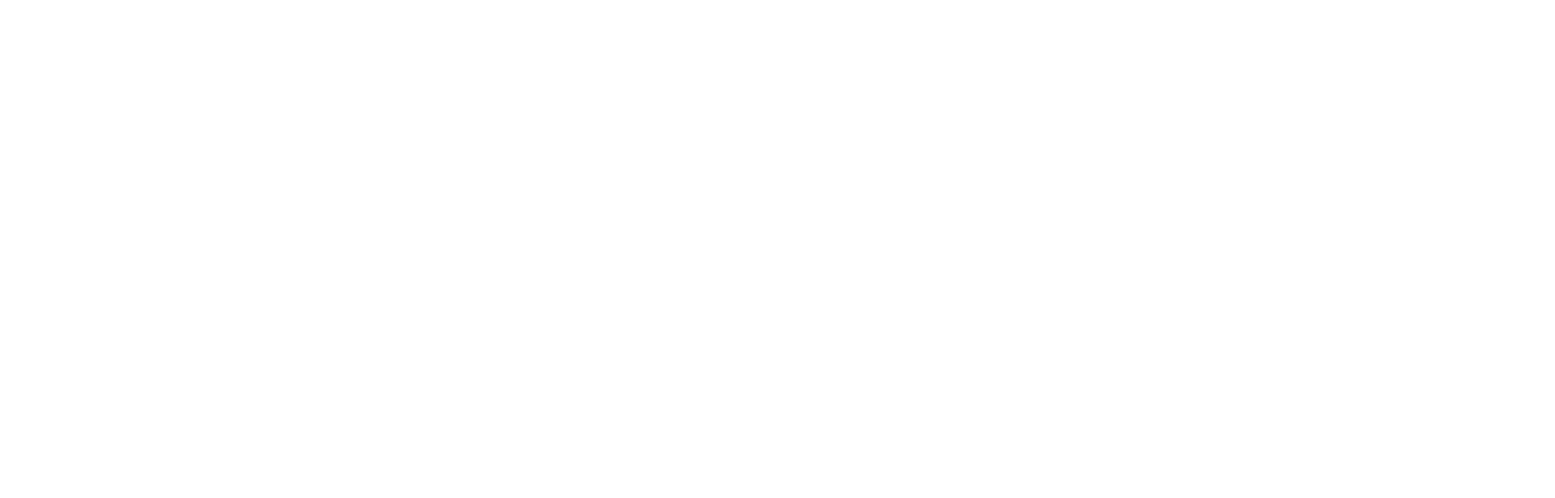
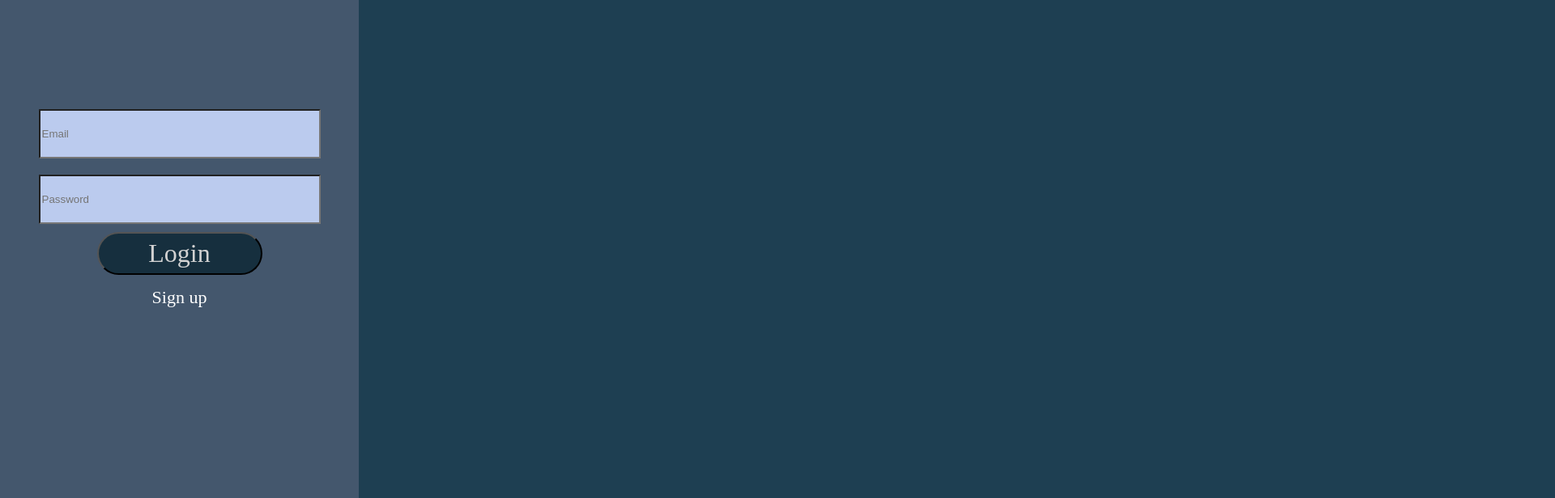
Before and after one commit to IRyLeXI/frontReact, a React (Create React App) app: page /login in a window 1280 px wide. Shown: the part 280-896 px from the top of the page at 81% size, 1920 px wide, since content can reach past the window. Before the commit the page ends 800 px from the top, so only its background shows below. Built offline with nearby package versions, Linux system fonts and the light colour scheme; no server answers.

Commit message:
added login page

```diff
--- a/package.json
+++ b/package.json
@@ -9,6 +9,7 @@
     "axios": "^1.5.1",
     "react": "^18.2.0",
     "react-dom": "^18.2.0",
+    "react-router-dom": "^6.18.0",
     "react-scripts": "5.0.1",
     "web-vitals": "^2.1.4"
   },
--- a/src/App.js
+++ b/src/App.js
@@ -1,31 +1,29 @@
-import React, { useEffect, useState } from 'react';
-import axios from 'axios'; // Імпорт Axios
+import React from 'react';
+import { useNavigate } from 'react-router-dom';
 
 function App() {
-    const [numbers, setNumbers] = useState([]); // Стан для зберігання чисел
+    const navigate = useNavigate();
 
-    useEffect(() => {
-        // Виконуємо GET-запит до бекенду після завантаження компонента
-        axios.get('https://madenbackend.azurewebsites.net/Home/getAll/Clothes')
-            .then(response => {
-                // Отримали дані від бекенду
-                setNumbers(response.data);
-            })
-            .catch(error => {
-                console.error('Помилка отримання даних від сервера:', error);
-            });
-    }, []);
+    const goToLogin = () => {
+        navigate('/login');
+    };
+
+    const goToRegister = () => {
+        navigate('/register');
+    };
 
     return (
-        <div className="App">
-            <header className="App-header">
-                <p>Список чисел з сервера:</p>
-                <ul>
-                    {numbers.map((number, index) => (
-                        <li key={index}>{number}</li>
-                    ))}
-                </ul>
-            </header>
+        <div>
+            <h1>Ласкаво просимо!</h1>
+            <p>Виберіть дію:</p>
+            <ul>
+                <li>
+                    <button onClick={goToLogin}>Логін</button>
+                </li>
+                <li>
+                    <button onClick={goToRegister}>Реєстрація</button>
+                </li>
+            </ul>
         </div>
     );
 }
--- /dev/null
+++ b/src/AppRouter.js
@@ -0,0 +1,21 @@
+import React from 'react';
+import { BrowserRouter as Router, Route, Routes } from 'react-router-dom';
+import App from './App';
+import MainPage from './Pages/MainPage/MainPage';
+import Login from './Pages/login/Login';
+import Register from './Pages/Register/Register';
+
+function AppRouter() {
+    return (
+        <Router>
+            <Routes>
+                <Route path="/main" element={<MainPage />} />
+                <Route path="/login" element={<Login />} />
+                <Route path="/register" element={<Register />} />
+                <Route path="/" element={<App />} />
+            </Routes>
+        </Router>
+    );
+}
+
+export default AppRouter;
--- /dev/null
+++ b/src/Pages/MainPage/MainPage.js
@@ -0,0 +1,7 @@
+import { useNavigate, Link } from 'react-router-dom';
+import React, { useState } from 'react';
+function  mainPage()
+{
+    return(<div>main page</div>)
+}
+export default mainPage;
--- /dev/null
+++ b/src/Pages/Register/Register.js
@@ -0,0 +1,19 @@
+import React, { useState } from 'react';
+import { useNavigate, Link } from 'react-router-dom';
+import axios from 'axios';
+
+function Register()
+{
+    const navigate = useNavigate();
+    const [username, setUsername] = useState('');
+    const [password, setPassword] = useState('');
+    const [password2, setPassword2] = useState('');
+
+    return(
+        <div>
+
+        </div>
+    )
+
+}
+export default Register;
--- /dev/null
+++ b/src/Pages/login/Login.css
@@ -0,0 +1,59 @@
+.loginPage {
+    display: flex;
+}
+
+.loginPanel {
+    width: 443px;
+    height: 1024px;
+    flex-shrink: 0;
+    background: #44576D;
+    display: flex;
+    flex-direction: column;
+    align-items: center;
+    justify-content: center;
+    text-align: center;
+
+}
+
+.input1,
+.input2 {
+    width: 340px;
+    height: 55px;
+    background: linear-gradient(0deg, #BBCBEE 0%, #BBCBEE 100%), linear-gradient(0deg, #C1E8FF 0%, #C1E8FF 100%), #41877E;
+    margin: 10px;
+}
+
+.registerText {
+    width: 231px;
+    height: 103px;
+    flex-shrink: 0;
+    color: #FFF;
+    font-family: Outfit;
+    font-size: 22px;
+    font-style: normal;
+    font-weight: 400;
+    line-height: normal;
+    position: absolute; /* Встановіть position: absolute для тексту реєстрації */
+    bottom: 40px; /* Встановіть відстань внизу в 40 пікселів */
+}
+
+
+.MainPanel {
+    width: 1478px;
+    height: 1024px;
+    flex-shrink: 0;
+    background: #1E3F52;
+}
+
+.button {width: 204px;
+    height: 53px;
+    flex-shrink: 0;
+    color: #D2D2D2;
+    font-family: Outfit;
+    font-size: 32px;
+    font-style: normal;
+    font-weight: 400;
+    line-height: normal;
+    border-radius: 68px;
+    background: #162F3E;
+}
--- /dev/null
+++ b/src/Pages/login/Login.js
@@ -0,0 +1,54 @@
+import React, { useState } from 'react';
+import { useNavigate, Link } from 'react-router-dom';
+import axios from 'axios';
+import styles from './Login.css';
+
+function Login() {
+    const navigate = useNavigate();
+    const [username, setUsername] = useState('');
+    const [password, setPassword] = useState('');
+    const handleLogin = async () => {
+        try {
+            // Відправте дані на сервер за допомогою Axios
+            const response = await axios.post('http://localhost:8080/api/login', {
+                username,
+                password,
+            });
+
+            if (response.status === 200) {
+                // Якщо ви успішно авторизувалися, перенаправте на іншу сторінку, наприклад, "головна"
+                navigate('/main');
+            } else {
+                // Обробка інших статусів відповіді, якщо потрібно
+                console.error('Помилка авторизації');
+            }
+        } catch (error) {
+            // Обробка помилок, які виникли під час відправлення запиту
+            console.error('Помилка відправлення запиту:', error.message);
+        }
+    };
+    return (
+        <div className="loginPage">
+            <div className="loginPanel">
+
+                <div>
+                    <input className="input1"
+                           value={username}
+                           placeholder="Email"
+                           onChange={(e) => setUsername(e.target.value)}/>
+                    <input className="input2" type="password"
+                           placeholder="Password"
+                           value={password}
+                           onChange={(e) => setPassword(e.target.value)}/>
+                    <button className="button"
+                            onClick={handleLogin} >Login</button>
+                </div>
+                <p className="registerText">Sign up</p>
+            </div>
+            <div className="MainPanel"></div>
+        </div>
+    );
+}
+
+
+export default Login;
--- a/src/index.js
+++ b/src/index.js
@@ -1,17 +1,11 @@
 import React from 'react';
-import ReactDOM from 'react-dom/client';
+import ReactDOM from 'react-dom';
+import AppRouter from './AppRouter';
 import './index.css';
-import App from './App';
-import reportWebVitals from './reportWebVitals';
 
-const root = ReactDOM.createRoot(document.getElementById('root'));
-root.render(
-  <React.StrictMode>
-    <App />
-  </React.StrictMode>
+ReactDOM.render(
+    <React.StrictMode>
+        <AppRouter />
+    </React.StrictMode>,
+    document.getElementById('root')
 );
-
-// If you want to start measuring performance in your app, pass a function
-// to log results (for example: reportWebVitals(console.log))
-// or send to an analytics endpoint. Learn more: https://bit.ly/CRA-vitals
-reportWebVitals();
```
Also changed, not shown: src/Pages/MainPage/MainPage.css (added), src/Pages/Register/Register.css (added), 1 other file (tests, documents, lock files or other folders).
